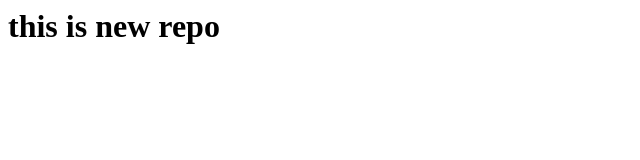
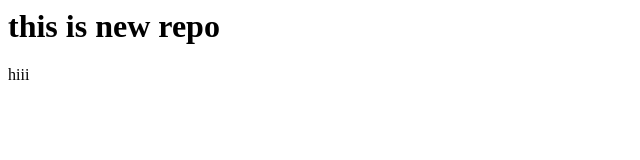
Before and after one commit to Dolly616-art/localrepo, a plain HTML site: page index.html in a window 1280 px wide. Shown: the full height of the page, 0-640 px from the left. Drawn offline with Linux system fonts and the light colour scheme.

Commit message:
add new line

```diff
--- a/index.html
+++ b/index.html
@@ -1 +1,3 @@
+
 <h1>this is new repo</h1>
+<p>hiii</p>
```
